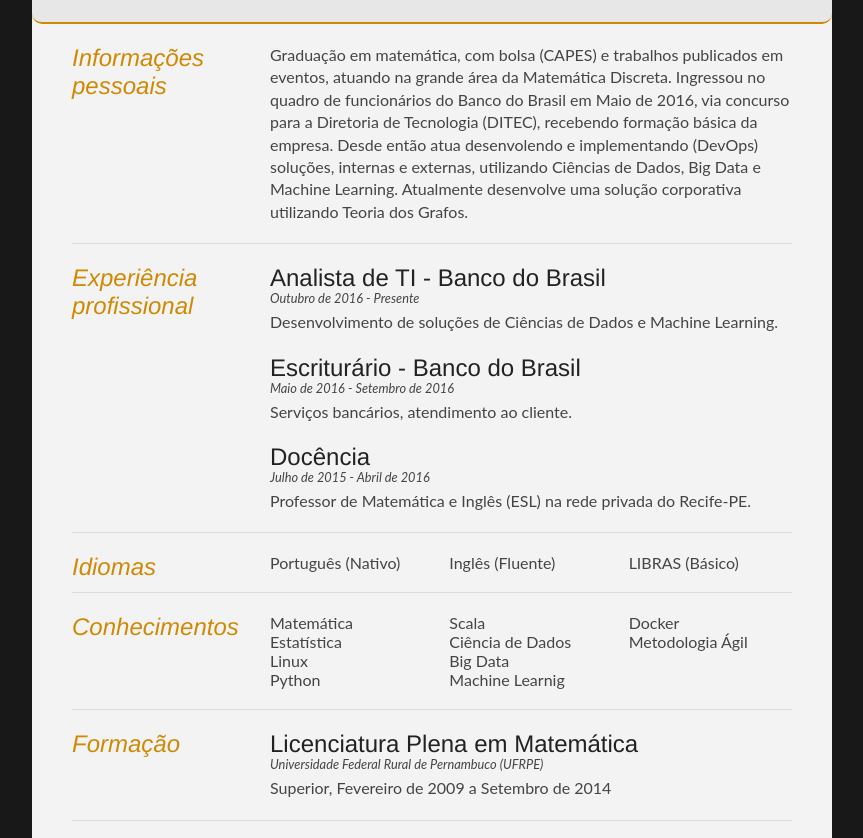
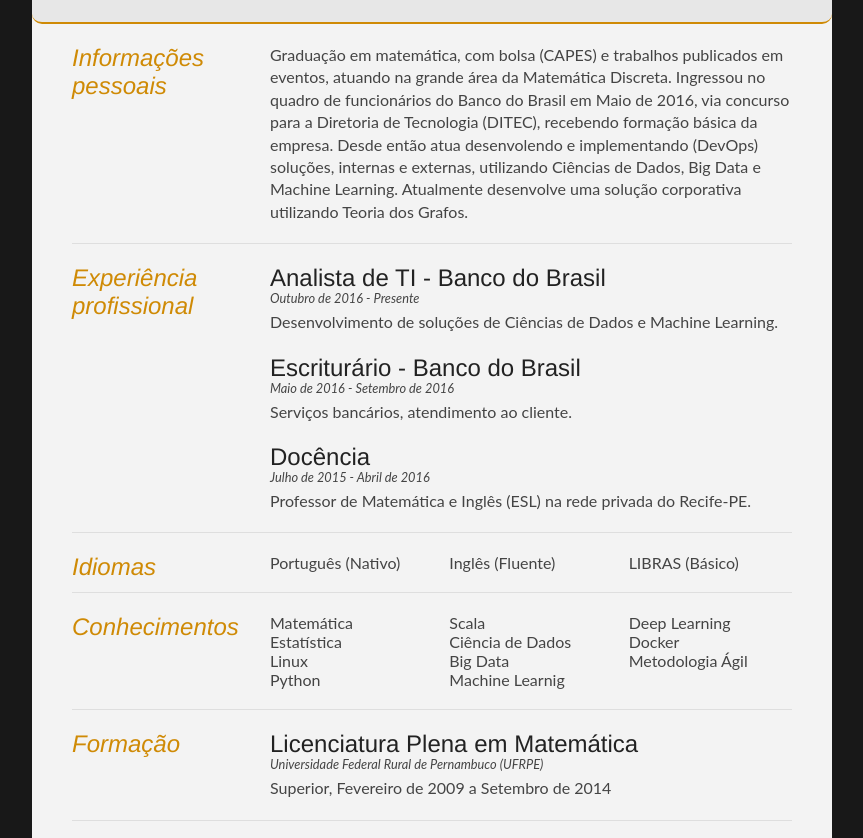
Before and after one commit to htbrandao/htbrandao.github.io, a plain HTML site: page index.html in a window 1280 px wide. Shown: the part 189-1027 px from the top of the page, without its empty margins (208-1071 px from the left). Drawn offline with Linux system fonts and the light colour scheme.

Commit message:
tentei button ip

```diff
--- a/index.html
+++ b/index.html
@@ -1,11 +1,16 @@
 <!DOCTYPE html>
+
 <html>
+
 <head>
-<title>Henrique Brandão</title>
-<meta name="viewport" content="width=device-width"/>
-<meta charset="UTF-8">
-<link type="text/css" rel="stylesheet" href="./css/style.css">
+	<title>
+		Henrique Brandão
+	</title>
+	<meta name="viewport" content="width=device-width"/>
+	<meta charset="UTF-8">
+	<link type="text/css" rel="stylesheet" href="./css/style.css">
 </head>
+
 <body id="top" class="textureBG">
 <div id="cv" class="instaFade round">
 	<div class="mainDetails">
@@ -27,7 +32,6 @@
 				</li>
 				<li>
 					<img src="./media/icon/mailbox.svg" alt="E-mail" class="mediaIcon"></img>
-					<!-- brandao.t.henrique@gmail.com -->
 					hbrandao@protonmail.com
 				</li>
 				<li>
@@ -118,8 +122,7 @@
 					<li>Ciência de Dados</li>
 					<li>Big Data</li>
 					<li>Machine Learnig</li>
-					<!-- <li>Deep Learning</li> -->
-					<!-- <li>Microserviços</li> -->
+					<li>Deep Learning</li>
 					<li>Docker</li>
 					<li>Metodologia Ágil</li>
 				</ul>
@@ -205,6 +208,5 @@
 			<p>	Esta página é um projeto <a href="https://gitlab.com/hbrandao/home-page" target="_blank">código aberto</a>!</p>
 	</footer>
 </div>
-
 </body>
 </html>
```
